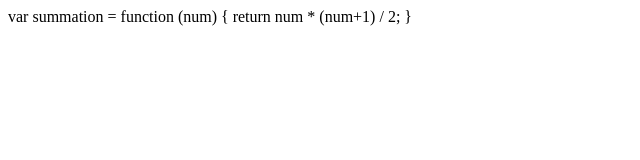
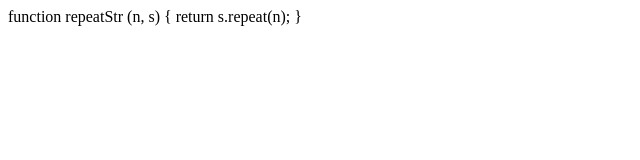
Before and after one commit to Rafal-Welzant/CodeWars, a plain HTML site: page index.html in a window 1280 px wide. Shown: the whole page, without its empty margins (0-640 px from the left). Drawn offline with Linux system fonts and the light colour scheme.

Commit message:
String repeat

```diff
--- a/index.html
+++ b/index.html
@@ -7,9 +7,8 @@
     <title>CodeWars Challenge</title>
 </head>
 <body>
-    var summation = function (num) {
-        return num * (num+1) / 2;
+    function repeatStr (n, s) {
+        return s.repeat(n);
       }
-
 </body>
 </html>
```
